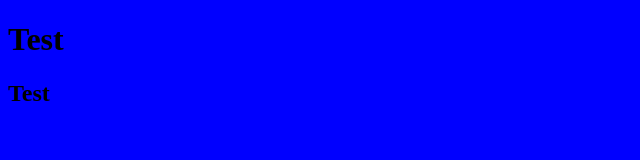
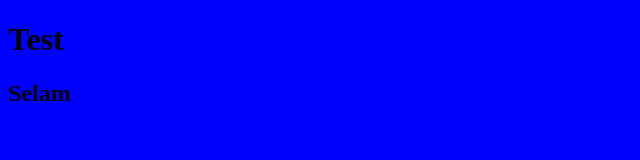
Before and after one commit to evangadi/Feb10, a plain HTML site: page index.html in a window 1280 px wide. Shown: the full height of the page, 0-640 px from the left. Drawn offline with Linux system fonts and the light colour scheme.

Commit message:
Made awesome change

```diff
--- a/index.html
+++ b/index.html
@@ -6,6 +6,6 @@
 </head>
 <body>
 	<h1>Test</h1>
-	<h2>Test</h2>
+	<h2>Selam</h2>
 </body>
 </html>
```
